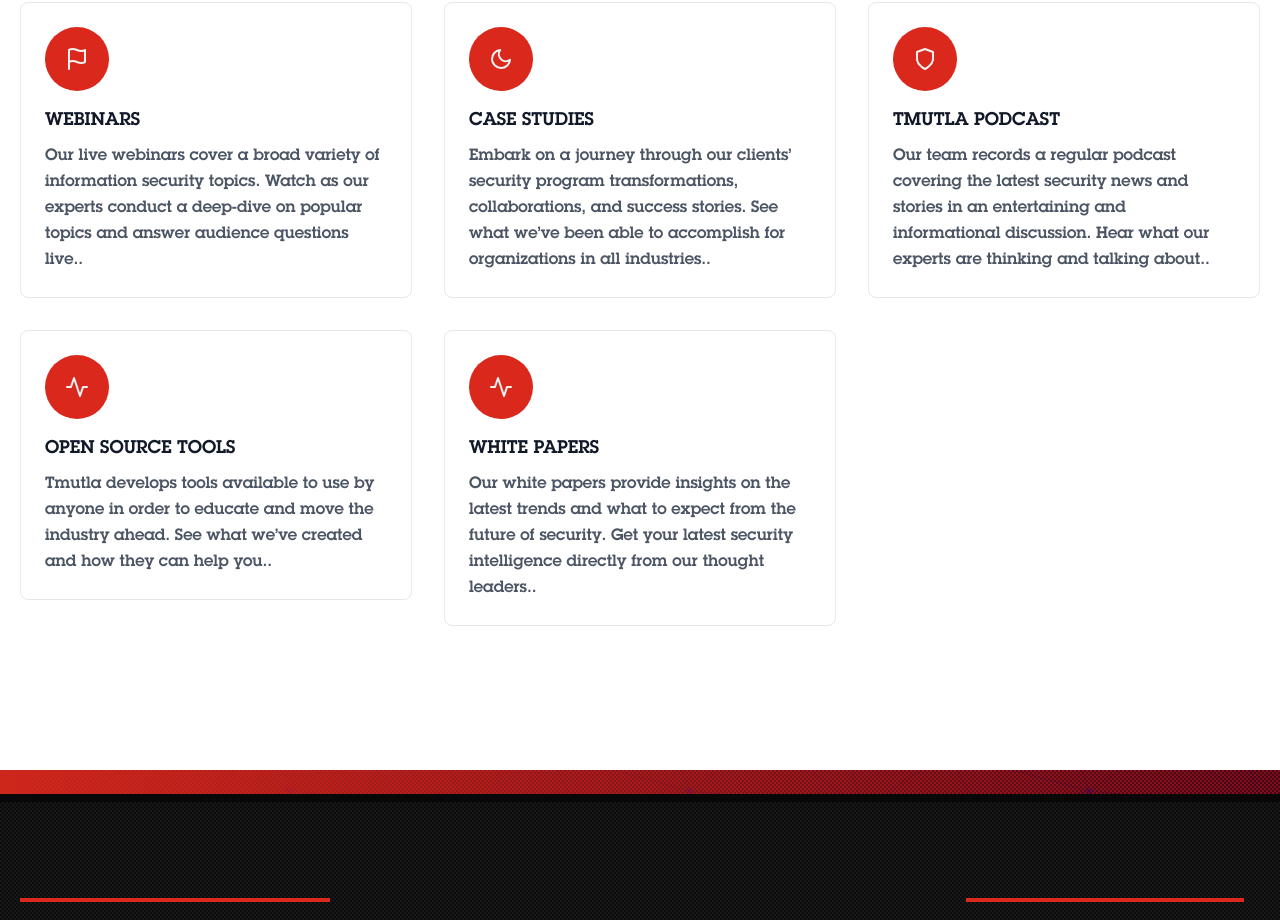
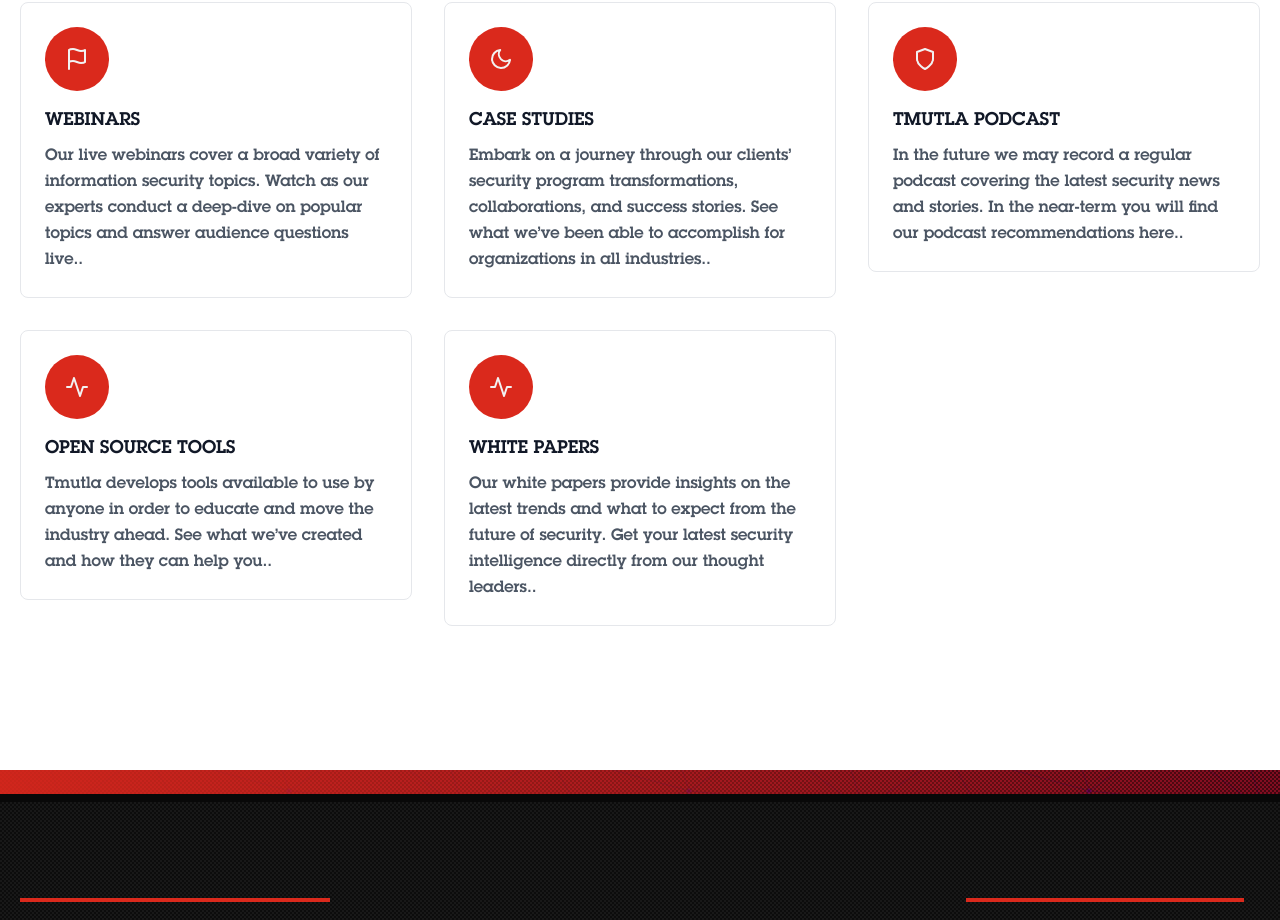
Before and after one commit to Tmutla/tmutla.github.io, a Next.js app: page /resources in a window 1280 px wide. Shown: the part 956-1876 px from the top of the page. Built offline with nearby package versions, Linux system fonts and the light colour scheme.

Commit message:
Change podcast description.

```diff
--- a/pages/resources.js
+++ b/pages/resources.js
@@ -87,7 +87,7 @@
 								<path d="M12 22s8-4 8-10V5l-8-3-8 3v7c0 6 8 10 8 10z"></path>
 							</svg>
 						</div>,
-		description: `Our team records a regular podcast covering the latest security news and stories in an entertaining and informational discussion. Hear what our experts are thinking and talking about.`,
+		description: `In the future we may record a regular podcast covering the latest security news and stories. In the near-term you will find our podcast recommendations here.`,
 		hrefTitle: 'LISTEN TO PODCASTS',
     href: '/podcasts',
   },
```
